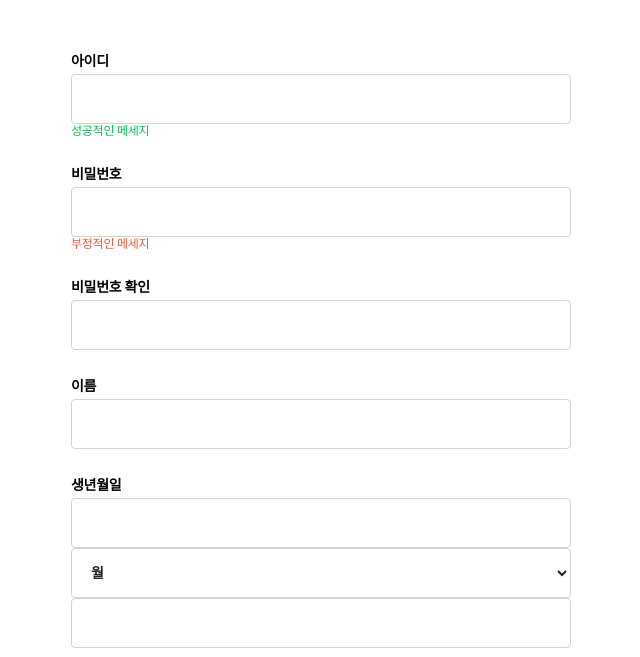
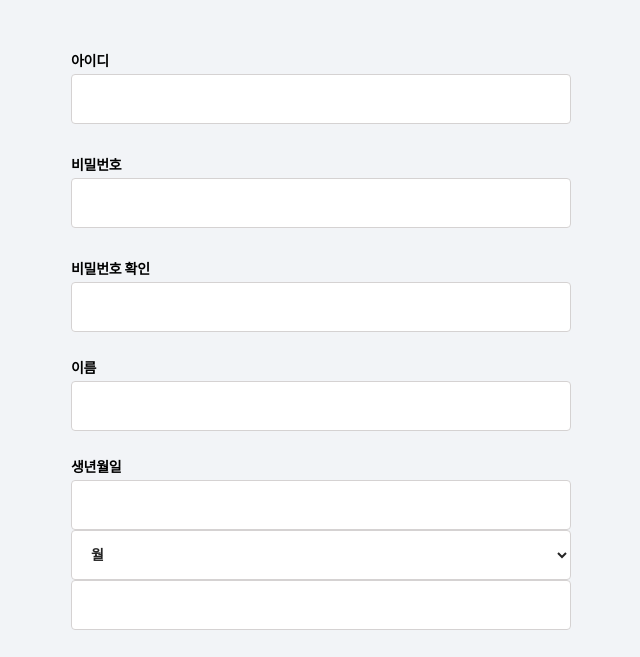
Before and after one commit to codesquad-member-2020/signup-4, a website: page FE-workspace/src/register.html in a window 1280 px wide. Shown: the part 124-781 px from the top of the page, without its empty margins (319-959 px from the left). Drawn offline with Linux system fonts and the light colour scheme.

Commit message:
[#12] chore: html 및 style 수정

```diff
--- a/FE-workspace/src/register.html
+++ b/FE-workspace/src/register.html
@@ -5,6 +5,7 @@
     <meta name="viewport" content="width=device-width, initial-scale=1.0" />
     <title>회원가입</title>
     <link rel="stylesheet" href="style/style.css" />
+    <script type="module" src="js/register.js"></script>
   </head>
   <body>
     <div id="wrap">
@@ -19,12 +20,12 @@
             <div class="row">
               <label for="userID">아이디</label>
               <span class="input-box"><input type="text" id="userID" name="userID"/></span>
-              <span class="info-msg">성공적인 메세지</span>
+              <span class="info-msg"></span>
             </div>
             <div class="row">
               <label for="">비밀번호</label>
               <span class="input-box"><input type="password" id="password" name="password"/></span>
-              <span class="info-msg error">부정적인 메세지</span>
+              <span class="info-msg error"></span>
             </div>
             <div class="row">
               <label for="">비밀번호 확인</label>
--- a/FE-workspace/src/style/common.scss
+++ b/FE-workspace/src/style/common.scss
@@ -1,3 +1,6 @@
+body {
+  background: $color-gray;
+}
 #header {
   padding: 50px 0;
 }
@@ -24,6 +27,8 @@
   text-align: center;
 }
 .info-msg {
+  display: block;
+  margin: 5px auto;
   font-size: $font-size-small;
   color: $color-ci;
   &.error {
@@ -43,8 +48,8 @@
   font-size: $font-size-default;
   &.btn-reset,
   &.btn-submit {
-    color:$color-white;
-    border:0;
-    background:$color-ci;
+    color: $color-white;
+    border: 0;
+    background: $color-ci;
   }
 }
```
Also changed, not shown: FE-workspace/src/style/style.css.
